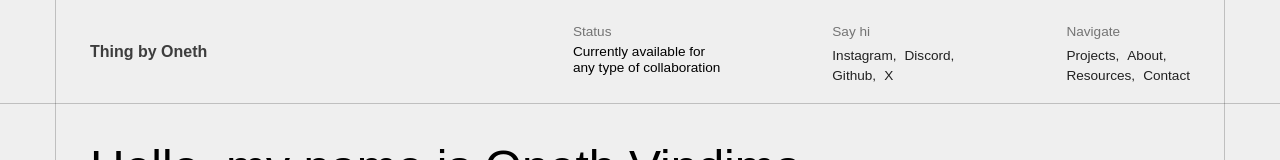
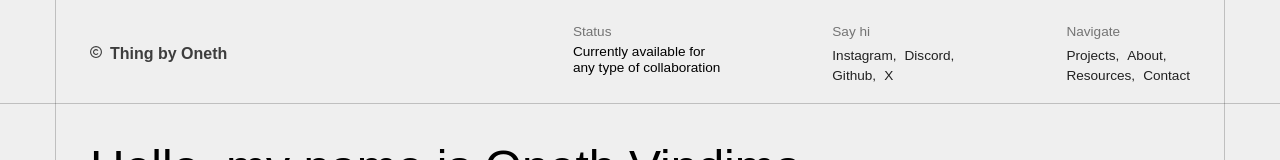
Before and after one commit to OnethSayakkara/Awwards, a React (Vite) app: page / in a window 1280 px wide. Shown: the top 160 px of the page. Built offline with nearby package versions, Linux system fonts and the light colour scheme; a web font is replaced by a local one.

Commit message:
design logo

```diff
--- a/src/components/Header.jsx
+++ b/src/components/Header.jsx
@@ -1,4 +1,5 @@
 import React from 'react';
+import { FaRegCopyright } from "react-icons/fa6";
 
 function Header() {
   const animatedLink = (label, href) => {
@@ -27,7 +28,30 @@ function Header() {
         {/* Content */}
         <div className="ml-[70px] mr-[70px] flex items-center justify-between">
           {/* Logo */}
-          <a href="/" className="text-darkneutral font-bold font-madefor">Thing by Oneth</a>
+
+<div className="group inline-flex items-center gap-2 overflow-hidden">
+  {/* Rotating Icon on Hover */}
+  <FaRegCopyright
+    className="text-xs text-darkneutral mt-[1px] transition-transform duration-500 group-hover:rotate-[360deg]"
+  />
+
+  {/* Animated Text */}
+  <a
+    href="/"
+    className="relative inline-block h-[1.3em] min-w-[150px] w-[140px] text-darkneutral font-bold font-madefor"
+  >
+    {/* Default Text */}
+    <span className="absolute left-0 top-0 w-full transition-transform duration-500 ease-in-out group-hover:-translate-x-full">
+      Thing by Oneth
+    </span>
+
+    {/* Hover Text */}
+    <span className="absolute left-full top-0 w-full transition-transform duration-500 ease-in-out group-hover:-translate-x-full">
+      Oneth Vindima
+    </span>
+  </a>
+</div>
+
 
           <div className="flex flex-row gap-28">
             {/* Status */}
```
